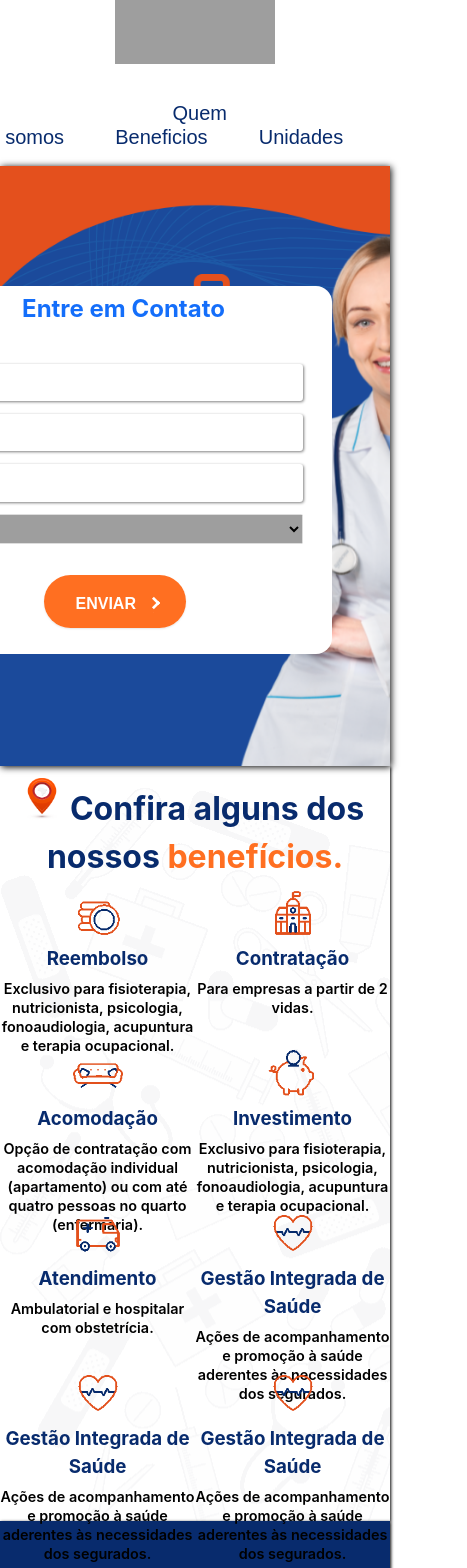
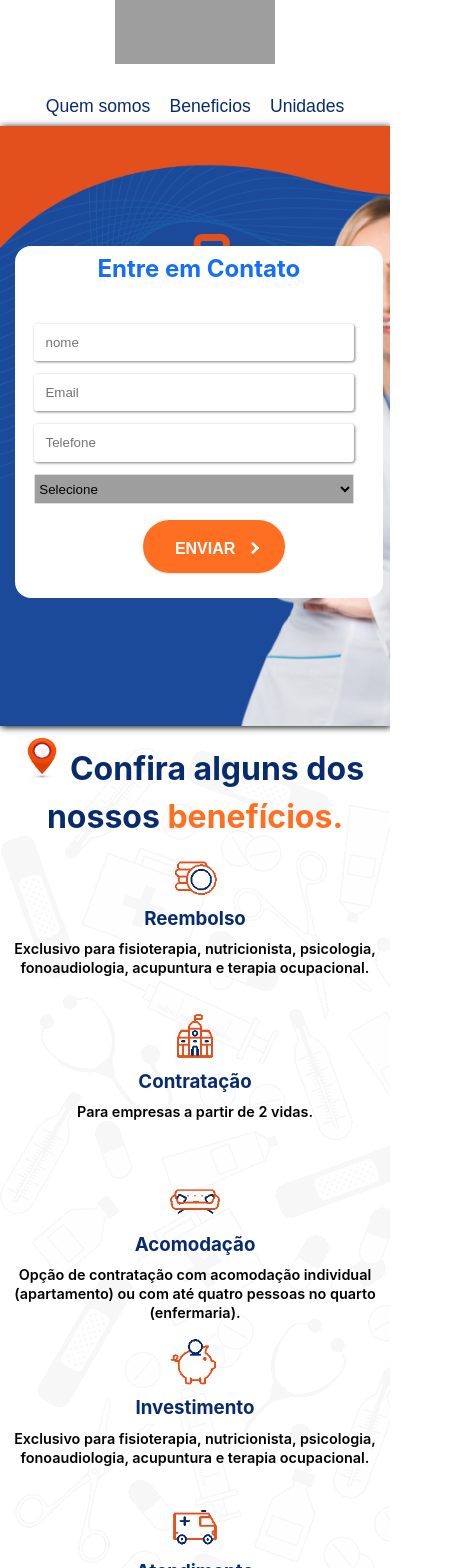
Before and after one commit to ArthuurTorres/saude-v1, a React (Vite) app: page / in a window 390 px wide. Shown: the top 1568 px of the page, 467 px wide, since content can reach past the window. Built offline with nearby package versions, Linux system fonts and the light colour scheme; grey boxes are pictures that could not be loaded.

Commit message:
add responsive v2

```diff
--- a/src/components/Footer.css
+++ b/src/components/Footer.css
@@ -72,7 +72,32 @@ footer div{
 
 @media (max-width: 1200px){
   .logo-footer{
-    width: 13rem;
-    height: 7rem;
+    /* width: 13rem;
+    height: 7rem; */
   }
 }
+
+@media (max-width: 850px){
+  footer{
+    display: grid;
+    grid-template-columns: 1fr 1fr;
+  }
+}
+
+@media (max-width: 650px){
+  footer{
+    display: flex;
+    flex-wrap: wrap;
+  }
+}
+
+
+@media(max-width: 450px){
+  footer{
+    display: grid;
+    grid-template-columns: 1fr;
+  }
+  .footer-information{
+    text-align: center;
+   }
+}
--- a/src/components/Form.css
+++ b/src/components/Form.css
@@ -103,3 +103,26 @@
   border: 1px solid #ddd;
   border-radius: 0.1rem
 }
+
+
+@media (max-width: 650px){
+  .bg-form div{
+    right: 1%;
+    width: 25rem;
+    height: 22rem;
+  }
+}
+
+@media (max-width: 400px){
+  .bg-form div{
+    left: 3%;
+    width: 23rem;
+    height: 22rem;
+  }
+}
+
+@media (max-width: 380px){
+  .bg-form div{
+    width: 20rem;
+  }
+}
--- a/src/components/Header.css
+++ b/src/components/Header.css
@@ -49,3 +49,29 @@ header nav a{
     padding: 0.50rem 0.60rem;
   }
 }
+
+@media (max-width: 650px){
+    header{
+      justify-content: center;
+    }
+    header nav{
+      padding: 0.5rem 0.5rem;
+    }
+    header nav a{
+      margin-right: 0px;
+      font-size: 1.1rem;
+    }
+}
+
+@media (max-width: 370px){
+  header{
+    margin: auto;
+  }
+  header nav{
+    display: grid;
+    gap: 0.5rem;
+  }
+  header nav a{
+    font-size: 1.2rem;
+  }
+}
--- a/src/components/SectionOne.css
+++ b/src/components/SectionOne.css
@@ -62,6 +62,7 @@ section{
     display: flex;
   }
   .text-s1{
+    margin-top: 1rem;
     margin-left: 5rem;
   }
   .middle-banner{
--- a/src/components/SectionThree.css
+++ b/src/components/SectionThree.css
@@ -37,7 +37,7 @@
   color: var(--color-5);
   border-radius: 1rem;
   margin-right: 60rem;
-  margin-top: 3rem;
+  margin-top: 1rem;
 }
 
 .dif h2{
@@ -94,7 +94,7 @@
   padding: 22px 37px;
   display: inline-block;
   background: var(--color-5);
-  border-radius: 4px;
+  border-radius: 1rem;
   box-shadow: 0px 1px 2px rgba(0, 0, 0, 0.1);
   text-transform: uppercase;
   color: var(--cor-p5);
@@ -148,3 +148,14 @@
     font-size: 1.5rem;
   }
 }
+
+@media (max-width: 470px){
+  .icon-text{
+    display: flex;
+    flex-wrap: wrap;
+  }
+  .dif-2 div{
+   height: 500px;
+   width: 200px;
+  }
+}
--- a/src/components/SectionTwo.css
+++ b/src/components/SectionTwo.css
@@ -72,3 +72,11 @@
     grid-template-columns: 1fr 1fr;
   }
 }
+
+@media (max-width: 470px){
+  .icon-menu{
+    display: flex;
+    flex-direction: column;
+    flex-wrap: wrap;
+  }
+}
```
